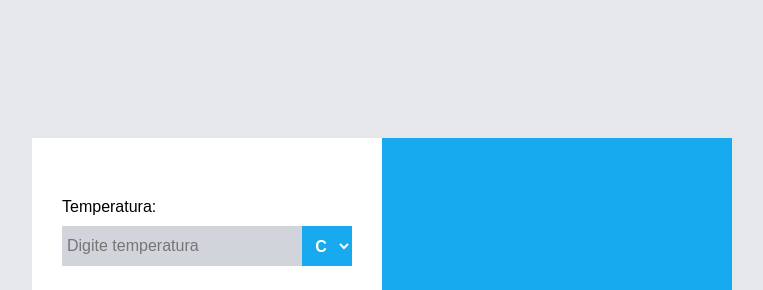
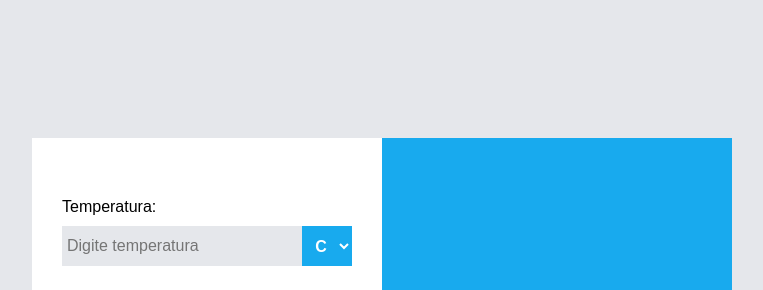
Before and after one commit to ezekuiel100/Conversor-temperatura, a plain HTML site: page index.html in a window 1280 px wide. Shown: the part 62-352 px from the top of the page, without its empty margins (258-1021 px from the left). Drawn offline with Linux system fonts and the light colour scheme.

Commit message:
New commit

```diff
--- a/index.html
+++ b/index.html
@@ -37,7 +37,7 @@
         <button>Converter</button>
       </div>
 
-      <div class="resultado">100 C</div>
+      <div class="resultado"></div>
     </main>
     <script src="script.js"></script>
   </body>
--- a/script.js
+++ b/script.js
@@ -10,6 +10,8 @@ botaoConverter.addEventListener("click", () => {
 });
 
 function converterTemperatura(unidade, temperatura) {
+  if (temperatura == "") return;
+
   let temp;
   temperatura = Number(temperatura);
 
--- a/style.css
+++ b/style.css
@@ -31,7 +31,7 @@ select {
   height: 40px;
   outline: none;
   border: none;
-  background-color: #d1d5db;
+  background-color: #e5e7eb;
 }
 
 .temp select {
@@ -64,6 +64,7 @@ select {
   justify-content: center;
   align-items: center;
   font-size: 75px;
+  color: #fff;
 }
 
 .de {
```
